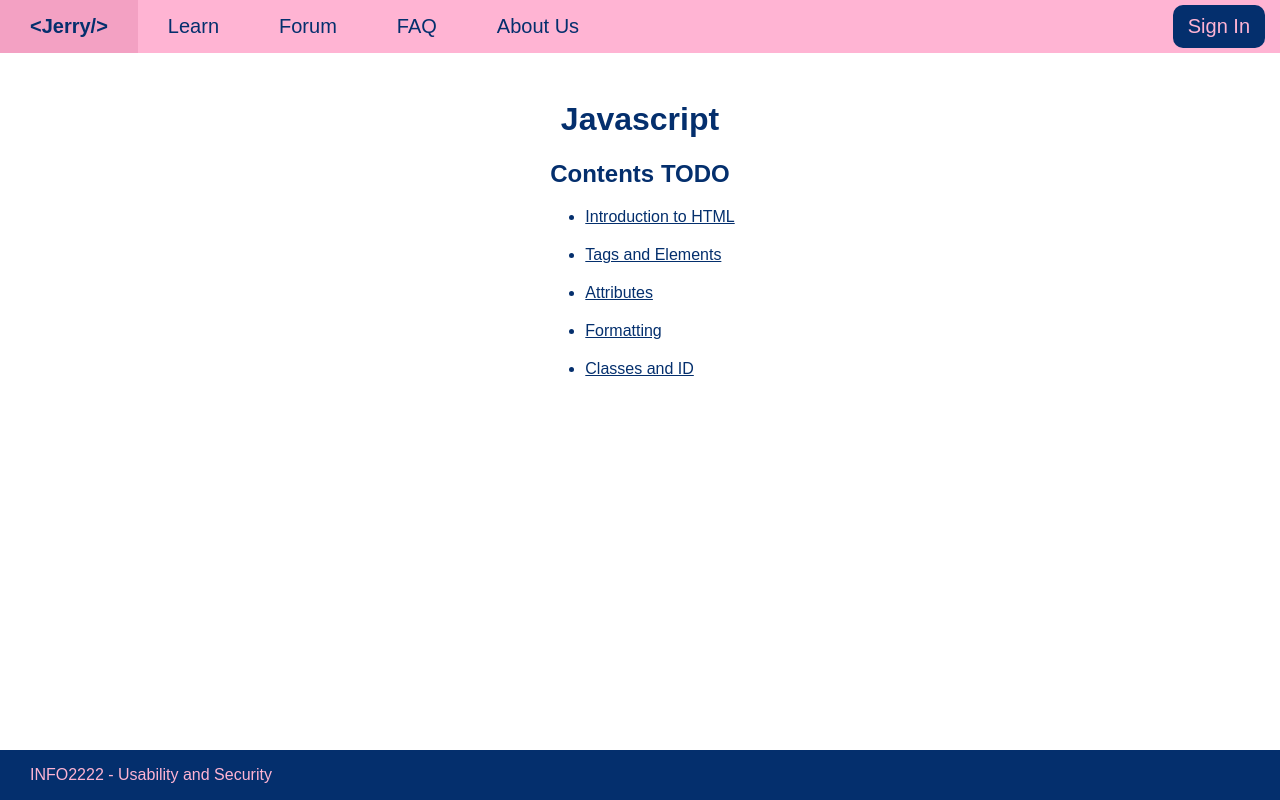
After one commit to tharencandi/MVC-site, a Bottle app: page /content/js in a window 1280 px wide. The commit adds this page. Run offline with Bottle, Linux system fonts and the light colour scheme.

Commit message:
Content landing page for each category

```diff
--- a/code/controller.py
+++ b/code/controller.py
@@ -146,6 +146,14 @@ def get_about():
     '''
     return model.about()
 
+#-----------------------------------------------------------------------------
+
+@get('/content/<cat>')
+def get_content_index(cat):
+    """
+        serves a content index page
+    """
+    return model.content_index(cat)
 
 #-----------------------------------------------------------------------------
 
--- a/code/model.py
+++ b/code/model.py
@@ -116,6 +116,12 @@ def about_garble():
     "provide user generated content in real-time will have multiple touchpoints for offshoring."]
     return garble[random.randint(0, len(garble) - 1)]
 
+#----------------------------------------------------------------------------
+
+def content_index(cat):
+    path = f"d_content/{cat}"
+    return page_view(path)
+
 #-----------------------------------------------------------------------------
 
 def content(cat, sub_cat):
--- a/code/static/css/forum.css
+++ b/code/static/css/forum.css
@@ -17,8 +17,7 @@
 }
 
 
-.a_post > p, h1 {
-
+.a_post > p, .forum_h1 {
     margin-left: 10px;
     margin-top: auto;
     padding-bottom: 0px;
@@ -33,8 +32,6 @@
 }
 
 .forum_sort {
-
-
     background-color: #ebeef2;
     font-size: 20px;
     font-weight: 600;
--- a/code/static/css/style.css
+++ b/code/static/css/style.css
@@ -24,7 +24,7 @@ nav div {
 	z-index: 1;
 }
 
-h1 {
+.main-content > h1 {
 	font-weight: 900;
 	font-size: 30px;
 	padding: 50px 0px;
@@ -113,6 +113,14 @@ nav a:hover {
 	width: 60%;
 }
 
+.content_list {
+	text-align: left;
+}
+
+.content_list li {
+	margin: 20px;
+}
+
 .code {
 	padding: 10px 20px 20px 20px;
 	border-left: 10px inset #ebeef2;
--- a/code/templates/d_content/html/class.html
+++ b/code/templates/d_content/html/class.html
@@ -7,7 +7,7 @@
 </nav>
 
 <main class='main-content'>
-	<h1>HTML Tags and Elements</h1>
+	<h1>HTML Classes and ID</h1>
 	<div class="content-section content-text">
 		<h3 class="subtitle">HTML Classes</h3>
 
--- /dev/null
+++ b/code/templates/d_content/js.html
@@ -0,0 +1,12 @@
+<div id="main">
+    <h1>Javascript</h1>
+    <h2>Contents TODO</h2>
+
+    <ul class="content_list">
+        <li><a href="js/intro">Introduction to HTML</a></li>
+        <li><a href="js/tags_elem">Tags and Elements</a></li>
+        <li><a href="js/attr">Attributes</a></li>
+        <li><a href="js/form">Formatting</a></li>
+        <li><a href="js/class">Classes and ID</a></li>
+    </ul>
+</div>
--- a/code/templates/header.html
+++ b/code/templates/header.html
@@ -18,7 +18,7 @@
 <nav>
   <div class="topnav">
     <a href="/"><b>&lt;Jerry/&gt;</b></a>
-    <a href="/content">Learn</a>
+    <a href="/">Learn</a>
     <a href="/forum">Forum</a>
     <a href="/faq">FAQ</a>
     <a href="/about">About Us</a>
--- a/code/templates/tailer.html
+++ b/code/templates/tailer.html
@@ -1,5 +1,5 @@
 <footer class="footer">
-	<p>Space, the final frontier.</p>
+	<p>INFO2222 - Usability and Security</p>
 </footer>
 <script src="js/script_tail.js"></script>
 </html>
```
Also changed, not shown: code/templates/d_content/css.html (added, +10 -0 lines), code/templates/d_content/how_web_works.html (added, +12 -0 lines), code/templates/d_content/html.html (added, +12 -0 lines), code/templates/d_content/web-frameworks.html (added, +12 -0 lines), code/templates/forum.html (+6 -6 lines).
